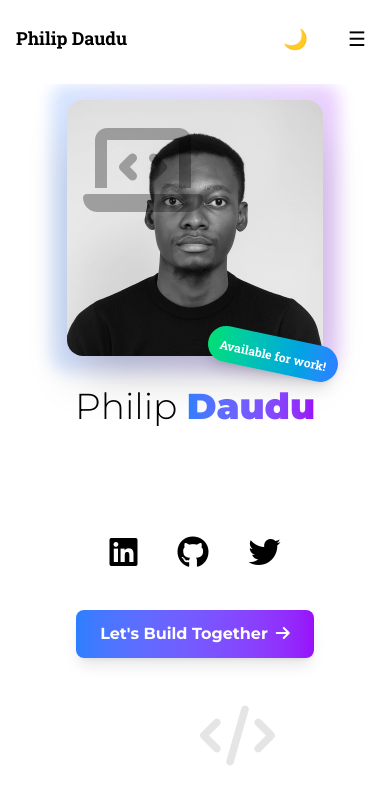
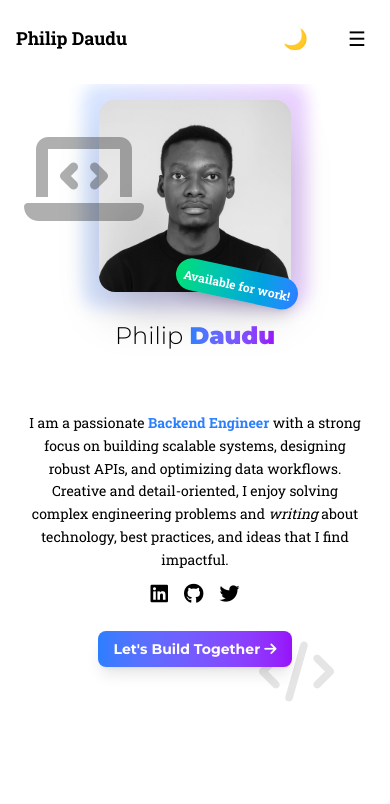
Before and after one commit to Philip-D21/portfolio, a React (Vite) app: page / in a window 390 px wide. Shown: the top 804 px of the page. Built offline with nearby package versions, Linux system fonts and the light colour scheme.

Commit message:
feat: update portfolio

```diff
--- a/src/Experience.jsx
+++ b/src/Experience.jsx
@@ -109,16 +109,16 @@ function Experience() {
     <div className="flex flex-col h-full relative">
       <main className="flex-1 w-full px-4 sm:px-6 pt-4 overflow-y-auto">
         {/* Header Section */}
-        <div className={`mb-12 transform transition-all duration-1000 ${isLoaded ? 'translate-y-0 opacity-100' : 'translate-y-10 opacity-0'}`}>
+        <div className={`mb-12  transform transition-all duration-1000 ${isLoaded ? 'translate-y-0 opacity-100' : 'translate-y-10 opacity-0'}`}>
           <h1 className="text-4xl sm:text-6xl font-light mb-4 leading-none" style={{ fontFamily: 'Montserrat, sans-serif' }}>
             <span className="font-extrabold">Experience</span>
           </h1>
-          <p className={`text-lg sm:text-xl ${colors.textSecondary} max-w-3xl mb-8`} style={{ fontFamily: 'Roboto Slab, serif' }}>
+          <p className={`text-lgr sm:text-xl ${colors.textSecondary} max-w-3xl  text-center mb-8`} style={{ fontFamily: 'Roboto Slab, serif' }}>
             My professional journey in software development and building scalable solutions.
           </p>
 
           {/* Interactive Filter Tabs */}
-          <div className="flex flex-wrap gap-4 mb-8">
+          <div className="flex flex-wrap gap-4 justify-center mb-8">
             <button
               onClick={() => setActiveFilter('all')}
               className={`px-6 py-3 rounded-lg font-medium transition-all duration-300 ${
--- a/src/Home.jsx
+++ b/src/Home.jsx
@@ -1,10 +1,16 @@
 import React, { useState, useEffect } from 'react';
 import { useTheme } from './ThemeContext';
+import { useLocation } from 'react-router-dom';
 
 function Home() {
   const { colors } = useTheme();
+  const location = useLocation();
   const [isLoaded, setIsLoaded] = useState(false);
   const [currentTitle, setCurrentTitle] = useState(0);
+  const [selectedExperience, setSelectedExperience] = useState(null);
+  const [activeFilter, setActiveFilter] = useState('all');
+  const [selectedPlatform, setSelectedPlatform] = useState('all');
+  const [searchTerm, setSearchTerm] = useState('');
 
   const titles = [
     "Backend Engineer",
@@ -12,6 +18,17 @@ function Home() {
     "System Designer",
     "Problem Solver"
   ];
+
+  // Scroll to section based on route
+  useEffect(() => {
+    if (location.pathname === '/experience') {
+      document.getElementById('experience-section')?.scrollIntoView({ behavior: 'smooth' });
+    } else if (location.pathname === '/blog') {
+      document.getElementById('blog-section')?.scrollIntoView({ behavior: 'smooth' });
+    } else if (location.pathname === '/') {
+      document.getElementById('home-section')?.scrollIntoView({ behavior: 'smooth' });
+    }
+  }, [location.pathname]);
 
   useEffect(() => {
     setIsLoaded(true);
@@ -21,12 +38,108 @@ function Home() {
     return () => clearInterval(interval);
   }, [titles.length]);
 
+  // Experience and Blog data
+  const projects = [
+    {
+      id: 'visa-app',
+      title: 'Visa Booking Application',
+      description: 'A comprehensive visa application booking system with user and admin panels',
+      technologies: ['Node.js', 'Express', 'MongoDB', 'React', 'JWT'],
+      features: [
+        'User registration and authentication',
+        'Admin dashboard for managing applications',
+        'Document upload and verification',
+        'Real-time application tracking',
+        'Payment integration'
+      ],
+      githubUrl: 'https://github.com/Philip-D21/visa-app',
+      icon: '🛂',
+      category: 'fullstack'
+    },
+    {
+      id: 'whatsapp-bot',
+      title: 'WhatsApp Birthday Bot',
+      description: 'Automated WhatsApp bot that sends birthday wishes using cron jobs',
+      technologies: ['Node.js', 'WhatsApp API', 'Cron Jobs', 'JSON'],
+      features: [
+        'Automated daily birthday checks',
+        'Personalized birthday messages',
+        'Group tagging functionality',
+        'QR code authentication',
+        'Persistent session management'
+      ],
+      githubUrl: 'https://github.com/Philip-D21/whatsapp_birthday_bot',
+      icon: '🎂',
+      category: 'automation'
+    }
+  ];
+
+  const experiences = [
+    {
+      id: 1,
+      company: "Backend Engineering Consultant",
+      position: "Freelance",
+      duration: "2023 - Present",
+      location: "Remote",
+      type: "Contract",
+      description: "Specialized in designing and implementing scalable backend solutions for various clients across different industries.",
+      highlights: [
+        "Built RESTful APIs and microservices architecture",
+        "Implemented real-time features using WebSockets",
+        "Optimized database performance and query efficiency",
+        "Deployed applications using Docker and cloud platforms"
+      ],
+      skills: ["Node.js", "Express", "MongoDB", "PostgreSQL", "Docker", "AWS"],
+      color: "from-blue-500 to-purple-600"
+    }
+  ];
+
+  const articles = [
+    {
+      id: 1,
+      title: "Push Notification with Firebase & NestJS",
+      platform: "Dev.to",
+      url: "https://dev.to/philipd21/push-notification-with-firebase-nestjs-1n58",
+      description: "This article describes the integration and implementation of Firebase Cloud Messaging (FCM) push notifications within the backend service, built using NestJS. Learn how to set up real-time notifications for web, Android, and iOS applications.",
+      date: "2025",
+      readTime: "8 min read",
+      tags: ["Firebase", "NestJS", "Push Notifications", "Backend"],
+      platformIcon: "fab fa-dev",
+      platformColor: "text-green-600",
+      likes: "45",
+      views: "1.2k"
+    },
+    {
+      id: 2,
+      title: "The Developer's Journey: From Just Getting It to Work to Truly Understanding Why It Works",
+      platform: "Medium",
+      url: "https://medium.com/@dauduphilip/the-developers-journey-from-just-getting-it-to-work-to-truly-understanding-why-it-works-6f95a695e237",
+      description: "A deep dive into the evolution of a developer's mindset - from simply making code work to understanding the underlying principles, best practices, and architectural decisions that make software truly great.",
+      date: "2024",
+      readTime: "6 min read",
+      tags: ["Software Development", "Learning", "Best Practices", "Mindset"],
+      platformIcon: "fab fa-medium",
+      platformColor: "text-gray-800",
+      likes: "87",
+      views: "2.1k"
+    }
+  ];
+
+  // Filter articles
+  const filteredArticles = articles.filter(article => {
+    const matchesPlatform = selectedPlatform === 'all' || article.platform.toLowerCase() === selectedPlatform.toLowerCase();
+    const matchesSearch = article.title.toLowerCase().includes(searchTerm.toLowerCase()) ||
+                         article.description.toLowerCase().includes(searchTerm.toLowerCase()) ||
+                         article.tags.some(tag => tag.toLowerCase().includes(searchTerm.toLowerCase()));
+    return matchesPlatform && matchesSearch;
+  });
+
   return (
     <div className="flex flex-col h-full relative overflow-hidden">
-      <main className="flex-1 w-full px-4 sm:px-6 pt-4">
+      <main className="flex-1 w-full px-4 sm:px-6 md:px-8 lg:px-12 xl:px-16 pt-4 sm:pt-6 md:pt-8">
 
-        {/* Mobile Layout - Image First */}
-        <div className="lg:hidden flex flex-col items-center">
+        {/* Mobile/Tablet Layout - Image First */}
+        <div className="lg:hidden flex flex-col items-center max-w-4xl mx-auto">
           {/* Photo at top for mobile */}
           <div className={`mb-8 transform transition-all duration-1000 delay-200 ${isLoaded ? 'translate-y-0 opacity-100' : 'translate-y-10 opacity-0'}`}>
             <div className="relative group">
@@ -38,11 +151,11 @@ function Home() {
                 <img
                   src="/image/headshot.jpeg"
                   alt="Philip Daudu"
-                  className="w-64 h-64 sm:w-72 sm:h-72 object-cover rounded-2xl shadow-2xl transform group-hover:scale-105 transition-all duration-300"
+                  className="w-48 h-48 xs:w-56 xs:h-56 sm:w-64 sm:h-64 md:w-80 md:h-80 object-cover rounded-2xl shadow-2xl transform group-hover:scale-105 transition-all duration-300"
                 />
 
                 {/* Floating Badge */}
-                <div className="absolute -bottom-4 -right-4 bg-gradient-to-r from-green-400 to-blue-500 text-white px-3 py-1.5 rounded-full shadow-lg transform rotate-12 hover:rotate-0 transition-transform duration-300">
+                <div className="absolute -bottom-2 -right-2 sm:-bottom-4 sm:-right-4 bg-gradient-to-r from-green-400 to-blue-500 text-white px-2 py-1 sm:px-3 sm:py-1.5 rounded-full shadow-lg transform rotate-12 hover:rotate-0 transition-transform duration-300">
                   <span className="font-bold text-xs">Available for work!</span>
                 </div>
               </div>
@@ -53,7 +166,7 @@ function Home() {
           {/* Content below for mobile */}
           <div className={`text-center transform transition-all duration-1000 ${isLoaded ? 'translate-x-0 opacity-100' : '-translate-x-10 opacity-0'}`}>
             <div className="mb-6">
-              <h1 className="text-4xl sm:text-6xl font-light mb-2 leading-none" style={{ fontFamily: 'Montserrat, sans-serif' }}>
+              <h1 className="text-2xl xs:text-3xl sm:text-4xl md:text-5xl lg:text-6xl font-light mb-2 leading-none" style={{ fontFamily: 'Montserrat, sans-serif' }}>
                 Philip <span className="font-extrabold bg-gradient-to-r from-blue-500 to-purple-600 bg-clip-text text-transparent">Daudu</span>
               </h1>
 
@@ -67,16 +180,16 @@ function Home() {
 
 
               {/* Animated Title */}
-              <div className="h-10 sm:h-12 overflow-hidden">
+              <div className="h-8 xs:h-10 sm:h-12 md:h-14 overflow-hidden">
                 <h2
-                  className="text-xl sm:text-2xl font-bold transition-transform duration-500 ease-in-out"
+                  className="text-lg xs:text-xl sm:text-2xl md:text-3xl font-bold transition-transform duration-500 ease-in-out"
                   style={{
                     fontFamily: 'Montserrat, sans-serif',
                     transform: `translateY(-${currentTitle * 100}%)`
                   }}
                 >
                   {titles.map((title, index) => (
-                    <div key={index} className="h-10 sm:h-12 flex items-center justify-center">
+                    <div key={index} className="h-8 xs:h-10 sm:h-12 md:h-14 flex items-center justify-center">
                       {title}
                     </div>
                   ))}
@@ -84,9 +197,18 @@ function Home() {
               </div>
                           </div>
 
+            {/* Description Text */}
+            <p
+              className={`text-sm xs:text-base sm:text-lg md:text-xl mb-0 leading-relaxed text-center px-2 sm:px-4 md:px-8 transform transition-all duration-1000 delay-300 ${isLoaded ? 'translate-y-0 opacity-100' : 'translate-y-5 opacity-0'}`}
+              style={{ fontFamily: 'Roboto Slab, serif' }}
+            >
+              I am a passionate <span className="font-semibold text-blue-500">Backend Engineer</span> with a strong focus on building scalable systems, designing robust APIs, and optimizing data workflows.
+              Creative and detail-oriented, I enjoy solving complex engineering problems and <span className="italic">writing</span> about technology, best practices, and ideas that I find impactful.
+            </p>
+
             {/* Social Links */}
             <div
-                className={`flex justify-center gap-10 mb-10 pt-10 transform transition-all duration-1000 delay-500 ${
+              className={`flex justify-center gap-4 sm:gap-6 md:gap-8 mb-6 pt-3 sm:pt-4 transform transition-all duration-1000 delay-500 ${
                 isLoaded ? "translate-y-0 opacity-100" : "translate-y-5 opacity-0"
               }`}
             >
@@ -97,7 +219,7 @@ function Home() {
                 target="_blank"
                 rel="noopener noreferrer"
               >
-                  <i className="fab fa-linkedin fa-2x"></i>
+                <i className="fab fa-linkedin text-xl sm:text-2xl md:text-3xl"></i>
               </a>
               <a
                 href="https://github.com/Philip-D21"
@@ -106,7 +228,7 @@ function Home() {
                 target="_blank"
                 rel="noopener noreferrer"
               >
-                  <i className="fab fa-github fa-2x"></i>
+                <i className="fab fa-github text-xl sm:text-2xl md:text-3xl"></i>
               </a>
               <a
                 href="https://x.com/philip_d21"
@@ -115,7 +237,7 @@ function Home() {
                 target="_blank"
                 rel="noopener noreferrer"
               >
-                  <i className="fab fa-twitter fa-2x"></i>
+                <i className="fab fa-twitter text-xl sm:text-2xl md:text-3xl"></i>
               </a>
             </div>
 
@@ -124,18 +246,18 @@ function Home() {
             <div className={`transform transition-all duration-1000 delay-700 ${isLoaded ? 'translate-y-0 opacity-100' : 'translate-y-5 opacity-0'}`}>
               <a
                 href="mailto:philiplekan88@gmail.com"
-                className="inline-block bg-gradient-to-r from-blue-500 to-purple-600 text-white font-bold px-6 py-3 rounded-lg shadow-lg hover:shadow-xl transform hover:scale-105 transition-all duration-300 text-base"
+                className="inline-block bg-gradient-to-r from-blue-500 to-purple-600 text-white font-bold px-4 py-2 sm:px-6 sm:py-3 md:px-8 md:py-4 rounded-lg shadow-lg hover:shadow-xl transform hover:scale-105 transition-all duration-300 text-sm sm:text-base md:text-lg"
                 style={{ fontFamily: 'Montserrat, sans-serif' }}
               >
                 Let's Build Together
-                <i className="fas fa-arrow-right ml-2"></i>
+                <i className="fas fa-arrow-right ml-1 sm:ml-2"></i>
               </a>
             </div>
           </div>
         </div>
 
         {/* Desktop Layout - Split Left/Right */}
-        <div className="hidden lg:flex lg:items-center lg:justify-center lg:min-h-full lg:gap-16 xl:gap-24">
+        <div className="hidden lg:flex lg:items-center lg:justify-center lg:min-h-full lg:gap-8 xl:gap-12 2xl:gap-16 max-w-7xl mx-auto">
 
           {/* Left Side - Photo and Name */}
           <div className={`flex-shrink-0 flex flex-col items-center transform transition-all duration-1000 delay-200 ${isLoaded ? 'translate-x-0 opacity-100' : '-translate-x-10 opacity-0'}`}>
@@ -150,12 +272,12 @@ function Home() {
                   <img
                     src="/image/headshot.jpeg"
                     alt="Philip Daudu"
-                    className="w-80 h-80 xl:w-96 xl:h-96 object-cover rounded-3xl shadow-2xl transform group-hover:scale-105 transition-all duration-300"
+                    className="w-64 h-64 lg:w-72 lg:h-72 xl:w-80 xl:h-80 2xl:w-96 2xl:h-96 object-cover rounded-3xl shadow-2xl transform group-hover:scale-105 transition-all duration-300"
                   />
 
                   {/* Floating Badge */}
-                  <div className="absolute -bottom-4 -right-4 bg-gradient-to-r from-green-400 to-blue-500 text-white px-4 py-2 rounded-full shadow-lg transform rotate-12 hover:rotate-0 transition-transform duration-300">
-                    <span className="font-bold text-sm">Available for work!</span>
+                  <div className="absolute -bottom-3 -right-3 lg:-bottom-4 lg:-right-4 bg-gradient-to-r from-green-400 to-blue-500 text-white px-3 py-1.5 lg:px-4 lg:py-2 rounded-full shadow-lg transform rotate-12 hover:rotate-0 transition-transform duration-300">
+                    <span className="font-bold text-xs lg:text-sm">Available for work!</span>
                   </div>
                 </div>
               </div>
@@ -163,21 +285,21 @@ function Home() {
 
             {/* Name */}
             <div className="text-center">
-              <h1 className="text-4xl xl:text-5xl font-light mb-3 leading-tight" style={{ fontFamily: 'Montserrat, sans-serif' }}>
+              <h1 className="text-2xl lg:text-3xl xl:text-4xl 2xl:text-5xl font-light mb-3 leading-tight" style={{ fontFamily: 'Montserrat, sans-serif' }}>
                 Philip <span className="font-extrabold bg-gradient-to-r from-blue-500 to-purple-600 bg-clip-text text-transparent">Daudu</span>
               </h1>
 
               {/* Animated Title */}
-              <div className="h-12 xl:h-14 overflow-hidden">
+              <div className="h-10 lg:h-12 xl:h-14 2xl:h-16 overflow-hidden">
                 <h2
-                  className="text-xl xl:text-2xl font-bold transition-transform duration-500 ease-in-out"
+                  className="text-lg lg:text-xl xl:text-2xl 2xl:text-3xl font-bold transition-transform duration-500 ease-in-out"
                   style={{
                     fontFamily: 'Montserrat, sans-serif',
                     transform: `translateY(-${currentTitle * 100}%)`
                   }}
                 >
                   {titles.map((title, index) => (
-                    <div key={index} className="h-12 xl:h-14 flex items-center justify-center">
+                    <div key={index} className="h-10 lg:h-12 xl:h-14 2xl:h-16 flex items-center justify-center">
                       {title}
                     </div>
                   ))}
@@ -187,19 +309,19 @@ function Home() {
           </div>
 
           {/* Right Side - Content */}
-          <div className={`flex-1 max-w-2xl transform transition-all duration-1000 ${isLoaded ? 'translate-x-0 opacity-100' : 'translate-x-10 opacity-0'}`}>
+          <div className={`flex-1 max-w-xl lg:max-w-2xl xl:max-w-3xl transform transition-all duration-1000 ${isLoaded ? 'translate-x-0 opacity-100' : 'translate-x-10 opacity-0'}`}>
 
             {/* Description */}
             <p
-              className={`text-xl xl:text-2xl mb-0 leading-relaxed transform transition-all duration-1000 delay-300 ${isLoaded ? 'translate-y-0 opacity-100' : 'translate-y-5 opacity-0'}`}
+              className={`text-base lg:text-lg xl:text-xl 2xl:text-2xl mb-0 leading-relaxed transform transition-all duration-1000 delay-300 ${isLoaded ? 'translate-y-0 opacity-100' : 'translate-y-5 opacity-0'}`}
               style={{ fontFamily: 'Roboto Slab, serif' }}
             >
               I am a passionate <span className="font-semibold text-blue-500">Backend Engineer</span> with a strong focus on building scalable systems, designing robust APIs, and optimizing data workflows.
               Creative and detail-oriented, I enjoy solving complex engineering problems and <span className="italic">writing</span> about technology, best practices, and ideas that I find impactful.
             </p>
 
-            {/* Social Links */}
-            <div className={`flex gap-10 mb-10 pt-4 transform transition-all duration-1000 delay-500 ${isLoaded ? 'translate-y-0 opacity-100' : 'translate-y-5 opacity-0'}`}>
+            {/* Social Links - Directly under description */}
+            <div className={`flex gap-10 justify-center lg:gap-8 xl:gap-10 mb-8 lg:mb-10 pt-3 transform transition-all duration-1000 delay-500 ${isLoaded ? 'translate-y-0 opacity-100' : 'translate-y-5 opacity-0'}`}>
               <a
                 href="https://www.linkedin.com/in/philip-daudu/"
                 className={`${colors.social} transform hover:scale-110 transition-all duration-300 hover:text-blue-500`}
@@ -207,7 +329,7 @@ function Home() {
                 target="_blank"
                 rel="noopener noreferrer"
               >
-                <i className="fab fa-linkedin fa-3x"></i>
+                <i className="fab fa-linkedin text-2xl lg:text-3xl xl:text-4xl"></i>
               </a>
               <a
                 href="https://github.com/Philip-D21"
@@ -216,7 +338,7 @@ function Home() {
                 target="_blank"
                 rel="noopener noreferrer"
               >
-                <i className="fab fa-github fa-3x"></i>
+                <i className="fab fa-github text-2xl lg:text-3xl xl:text-4xl"></i>
               </a>
               <a
                 href="https://x.com/philip_d21"
@@ -225,7 +347,7 @@ function Home() {
                 target="_blank"
                 rel="noopener noreferrer"
               >
-                <i className="fab fa-twitter fa-3x"></i>
+                <i className="fab fa-twitter text-2xl lg:text-3xl xl:text-4xl"></i>
               </a>
             </div>
 
@@ -233,11 +355,11 @@ function Home() {
             <div className={`transform transition-all duration-1000 delay-700 ${isLoaded ? 'translate-y-0 opacity-100' : 'translate-y-5 opacity-0'}`}>
               <a
                 href="mailto:philiplekan88@gmail.com"
-                className="inline-block bg-gradient-to-r from-blue-500 to-purple-600 text-white font-bold px-10 py-5 rounded-lg shadow-lg hover:shadow-xl transform hover:scale-105 transition-all duration-300 text-xl"
+                className="inline-block bg-gradient-to-r from-blue-500 to-purple-600 text-white font-bold px-6 py-3 lg:px-8 lg:py-4 xl:px-10 xl:py-5 rounded-lg shadow-lg hover:shadow-xl transform hover:scale-105 transition-all duration-300 text-base lg:text-lg xl:text-xl"
                 style={{ fontFamily: 'Montserrat, sans-serif' }}
               >
                 Let's Build Together
-                <i className="fas fa-arrow-right ml-3"></i>
+                <i className="fas fa-arrow-right ml-2 lg:ml-3"></i>
             </a>
           </div>
         </div>
```
Lines whose indentation alone changed are shown as unchanged.
